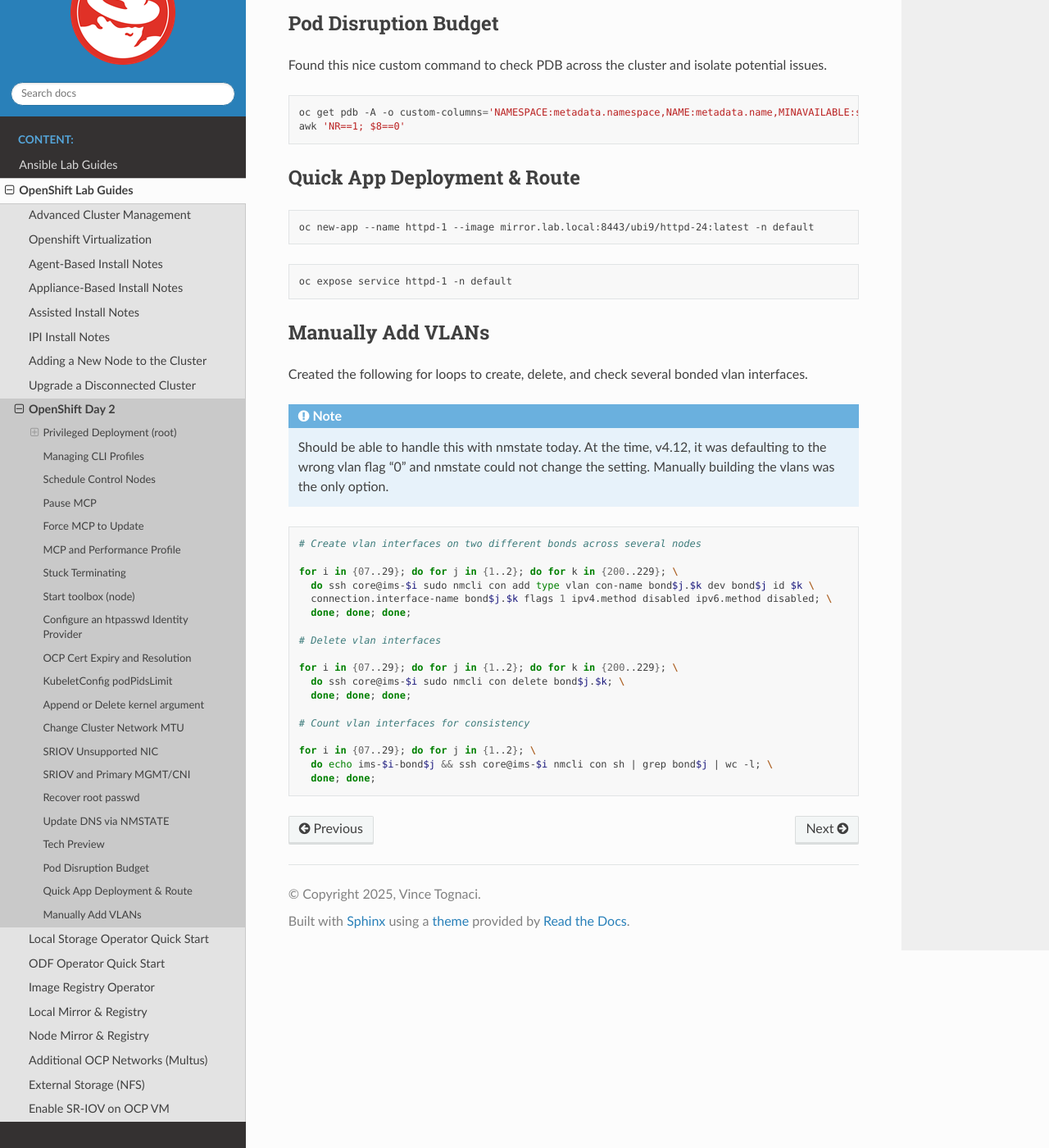
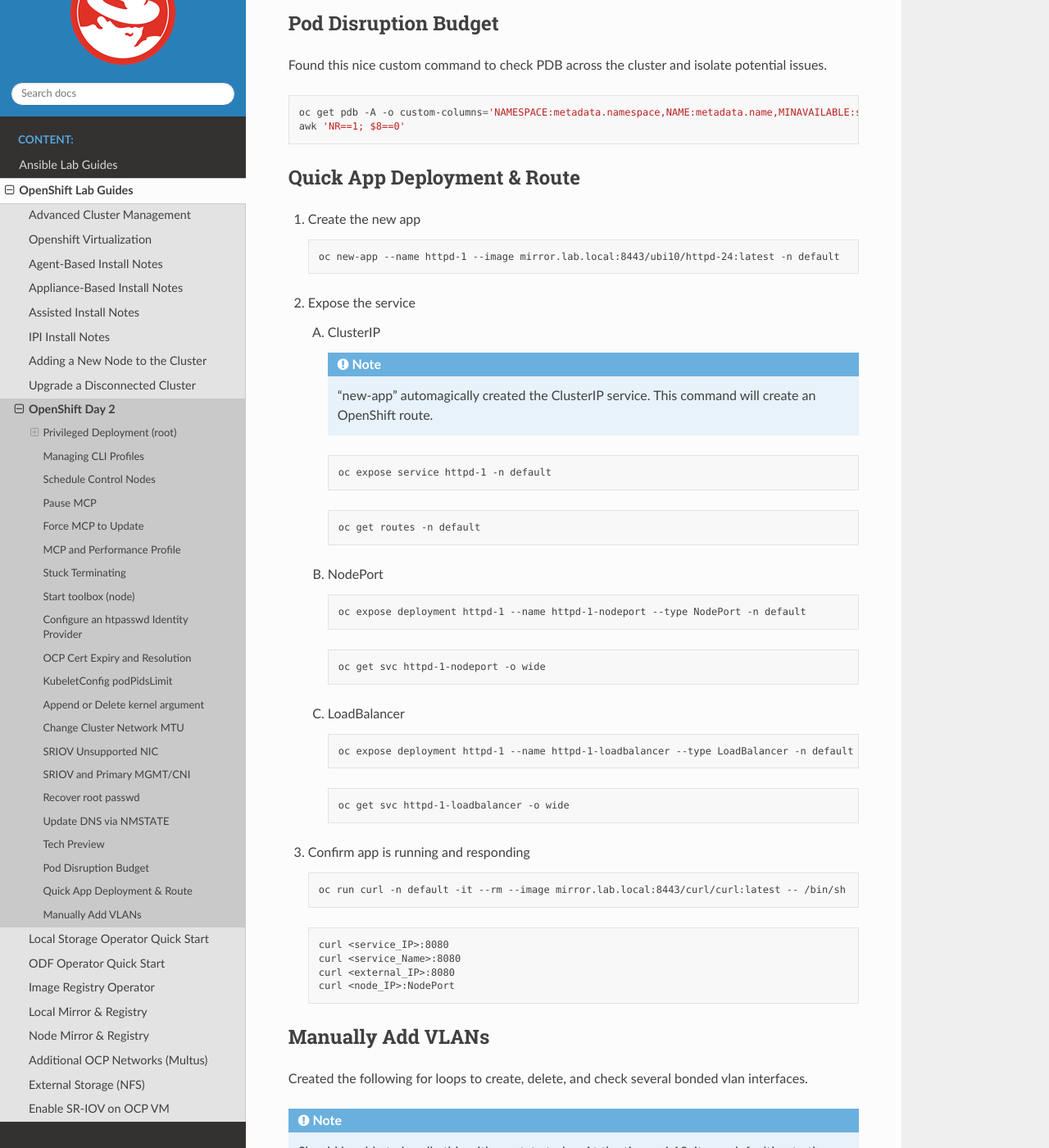
Before and after one commit to vtog/labGuides, a Sphinx documentation site: the page built from source/ocp/openshift-day2.rst, in a window 1280 px wide and 1400 px high, scrolled down 18626 px. Shown: the whole window at 82% size. Built offline with Sphinx 7.4.7 and the Read the Docs theme 3.1.0, drawn with Linux system fonts in a browser that asks for light colours; pages that are not in the unit, such as notebooks, are missing from menus.

Commit message:
added some detail to creating a test httpd deployment

```diff
--- a/source/ocp/openshift-day2.rst
+++ b/source/ocp/openshift-day2.rst
@@ -954,13 +954,59 @@
 Quick App Deployment & Route
 ------------------------------
 
-.. code-block:: bash
+#. Create the new app
 
-   oc new-app --name httpd-1 --image mirror.lab.local:8443/ubi9/httpd-24:latest -n default
+   .. code-block:: bash
 
-.. code-block:: bash
+      oc new-app --name httpd-1 --image mirror.lab.local:8443/ubi10/httpd-24:latest -n default
 
-   oc expose service httpd-1 -n default
+#. Expose the service
+
+   A. ClusterIP
+
+      .. note:: "new-app" automagically created the ClusterIP service. This
+         command will create an OpenShift route.
+
+      .. code-block:: bash
+
+         oc expose service httpd-1 -n default
+
+      .. code-block:: bash
+
+         oc get routes -n default
+
+   #. NodePort
+
+      .. code-block:: bash
+
+         oc expose deployment httpd-1 --name httpd-1-nodeport --type NodePort -n default
+
+      .. code-block:: bash
+
+         oc get svc httpd-1-nodeport -o wide
+
+   #. LoadBalancer
+
+      .. code-block:: bash
+
+         oc expose deployment httpd-1 --name httpd-1-loadbalancer --type LoadBalancer -n default
+
+      .. code-block:: bash
+
+         oc get svc httpd-1-loadbalancer -o wide
+
+#. Confirm app is running and responding
+
+   .. code-block:: bash
+
+      oc run curl -n default -it --rm --image mirror.lab.local:8443/curl/curl:latest -- /bin/sh
+
+   .. code-block:: bash
+
+      curl <service_IP>:8080
+      curl <service_Name>:8080
+      curl <external_IP>:8080
+      curl <node_IP>:NodePort
 
 Manually Add VLANs
 ------------------
```
